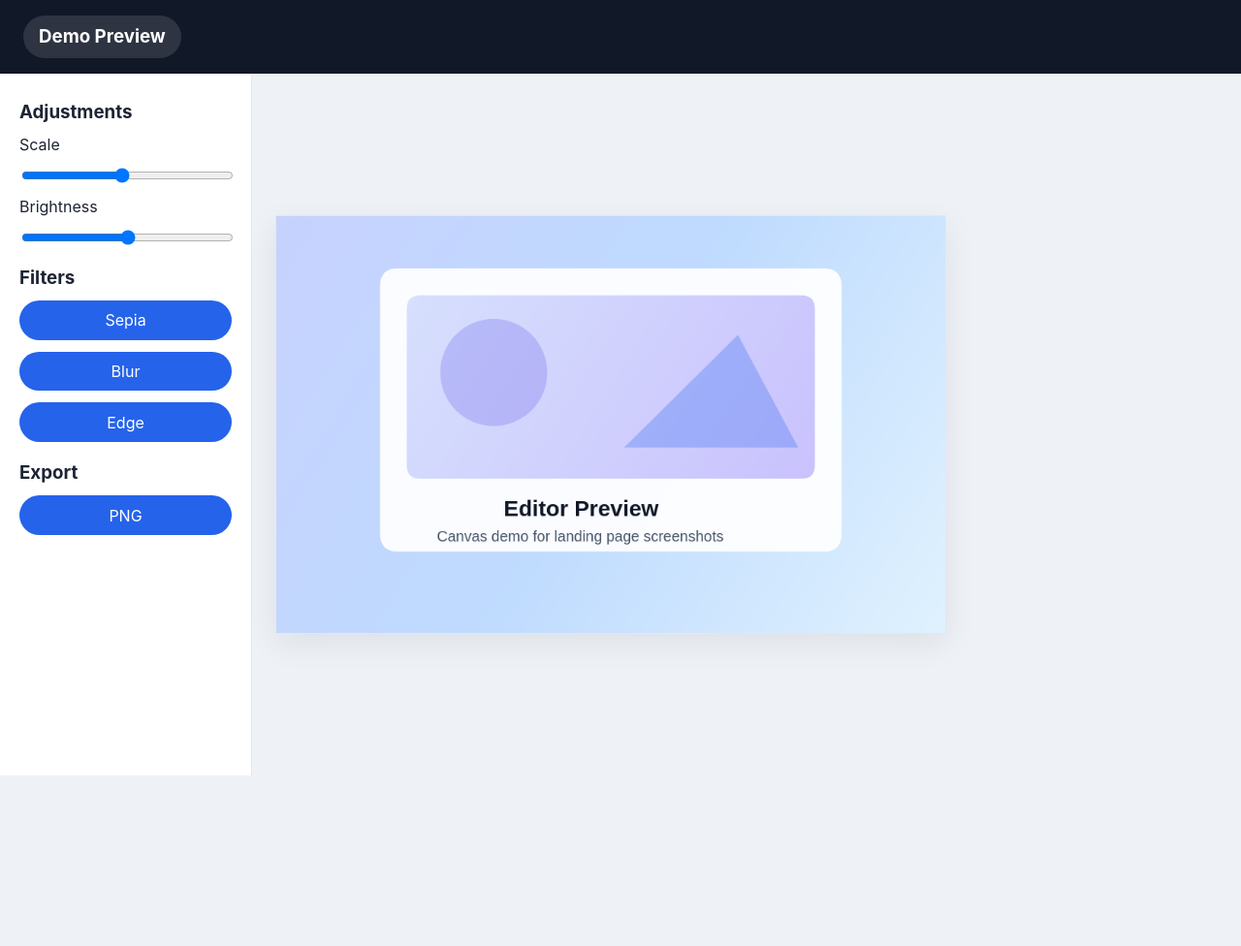
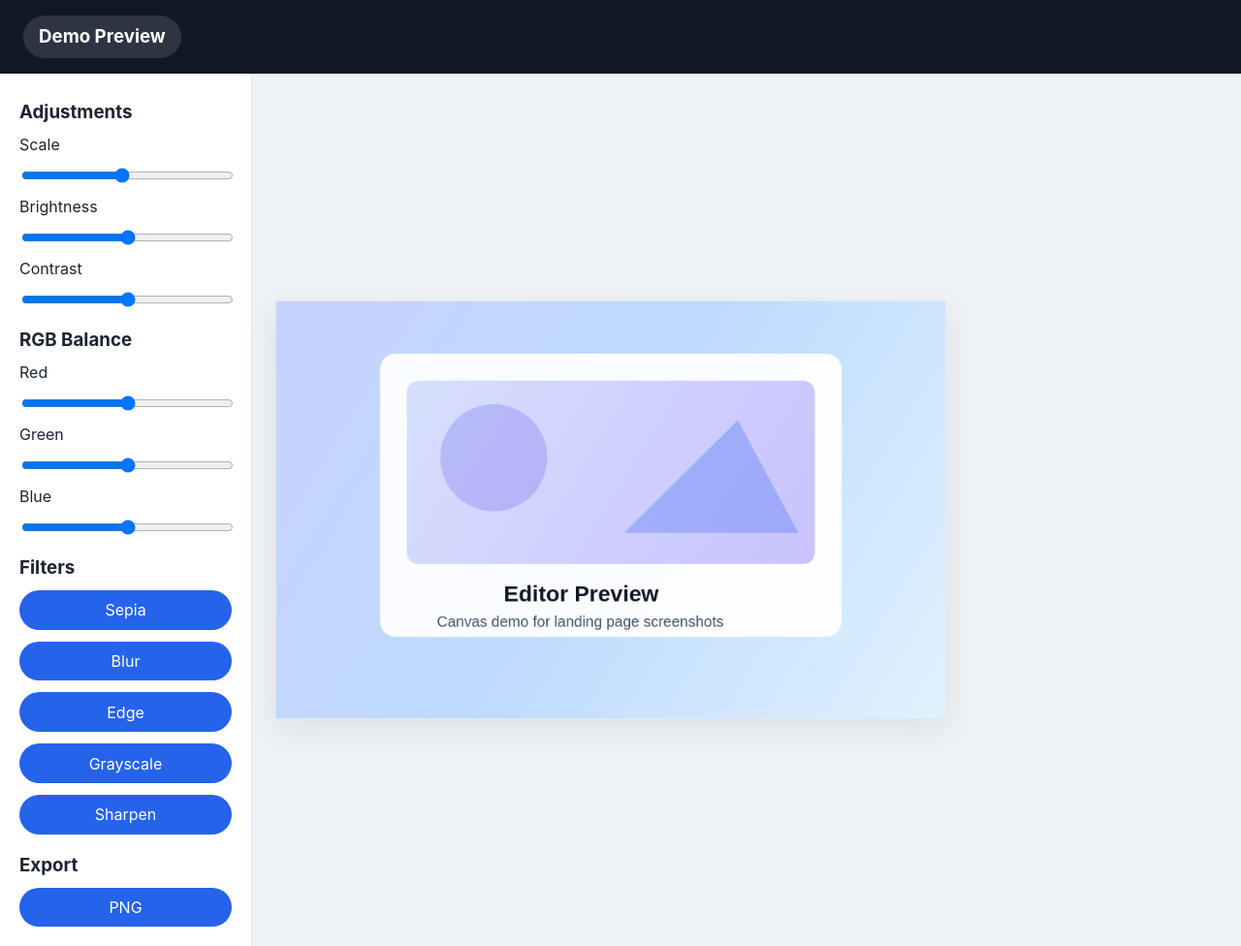
Before and after one commit to jah1044/CPSC427, a plain HTML site: page photo editor/Frontend/pages/editor.html in a window 1280 px wide. Shown: the whole page at 97% size. Before the commit the page ends 800 px from the top, so only its background shows below. Drawn offline with Linux system fonts and the light colour scheme.

Commit message:
Added RGB and Contrast options

```diff
--- a/photo editor/Frontend/pages/editor.html
+++ b/photo editor/Frontend/pages/editor.html
@@ -36,10 +36,25 @@
     <label>Brightness</label>
     <input type="range" id="br" min="0" max="200" value="100">
 
+    <label>Contrast</label>
+    <input type="range" id="contrast" min="0" max="200" value="100">
+
+    <h3>RGB Balance</h3>
+    <label>Red</label>
+    <input type="range" id="rBalance" min="0" max="200" value="100">
+
+    <label>Green</label>
+    <input type="range" id="gBalance" min="0" max="200" value="100">
+
+    <label>Blue</label>
+    <input type="range" id="bBalance" min="0" max="200" value="100">
+
     <h3>Filters</h3>
     <button onclick="applySepia()">Sepia</button>
     <button onclick="applyBlur()">Blur</button>
     <button onclick="applyEdgeDetection()">Edge</button>
+    <button onclick="applyGrayscale()">Grayscale</button>
+    <button onclick="applySharpen()">Sharpen</button>
 
     <h3>Export</h3>
     <button onclick="downloadImage('png')">PNG</button>
```
